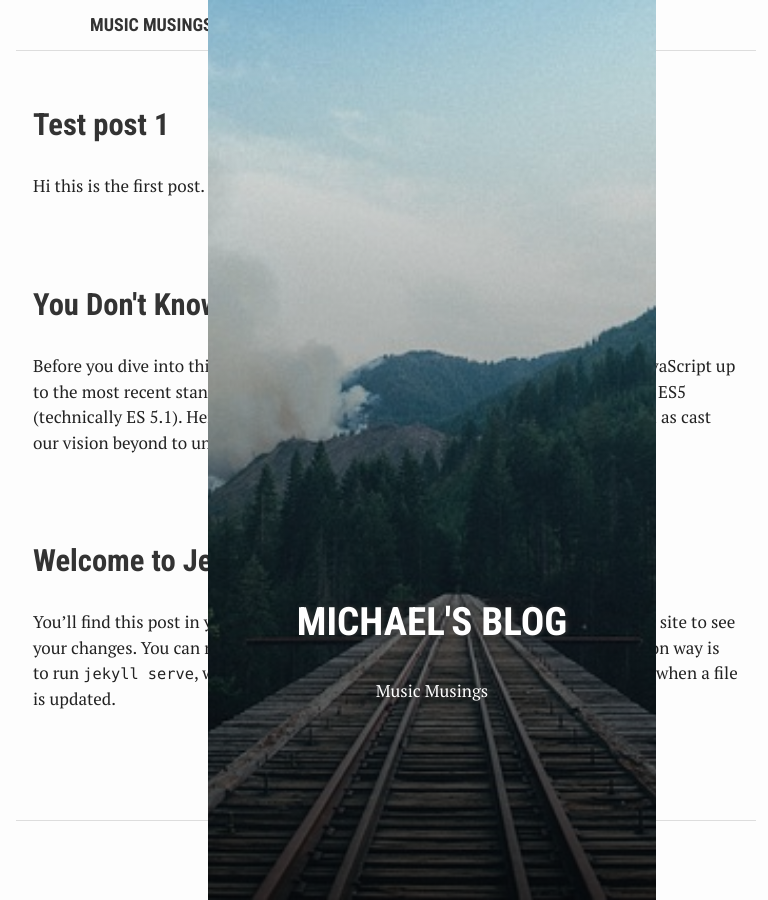
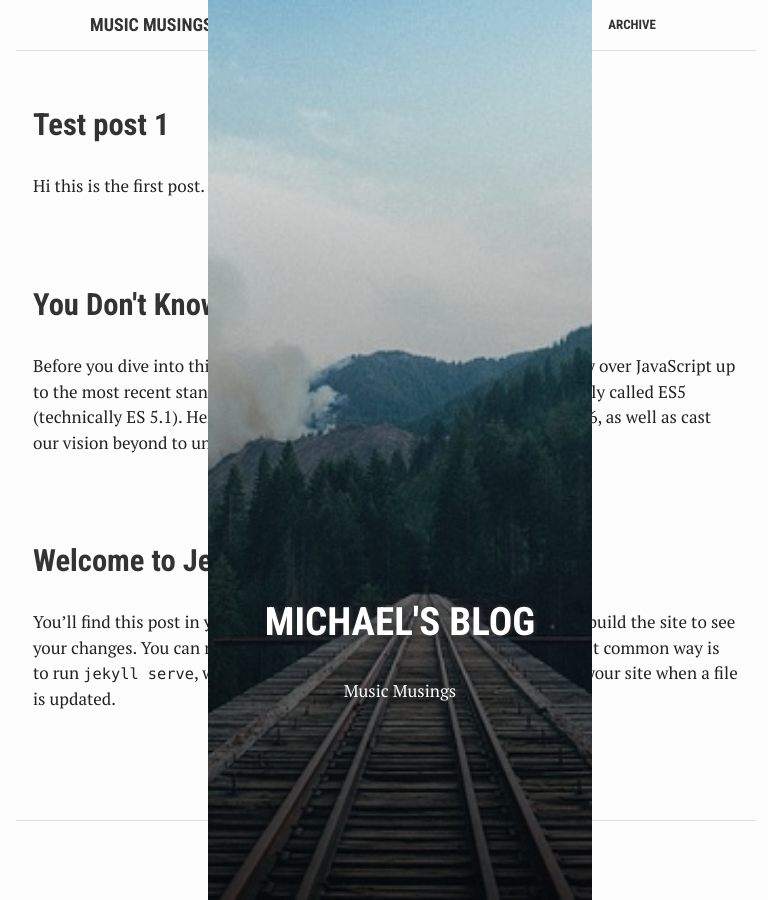
Before and after one commit to moke8198/moke8198.github.io, a Jekyll site: the page built from index.html, in a window 1280 px wide. Shown: the whole page, without its empty margins (48-816 px from the left). Built offline with Jekyll 4.4.1, drawn with Linux system fonts in a browser that asks for light colours.

Commit message:
Update _variables.scss

```diff
--- a/assets/_sass/_variables.scss
+++ b/assets/_sass/_variables.scss
@@ -3,7 +3,7 @@ $break-point: 960px;
 $md-break-point: 640px;
 $sm-break-point: 320px;
 
-$aside-width: 35%;
+$aside-width: 30%;
 $content-wrapper-width: 62%;
 $article-max-width: 740px;
 $post-margin-left: 5%;
```
